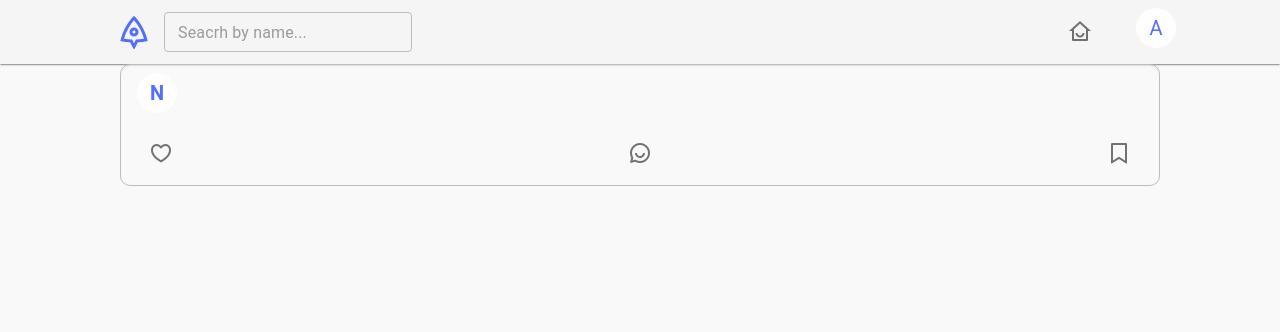
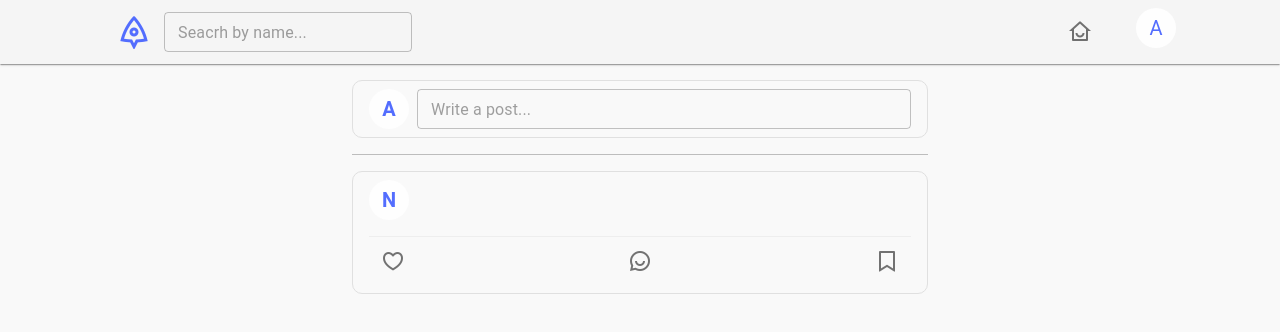
Before and after one commit to rbronin/yourspace-web, a React (Create React App) app: page /feed in a window 1280 px wide. Shown: the top 332 px of the page. Built offline with nearby package versions, Linux system fonts and the light colour scheme; no server answers.

Commit message:
Fixed: Create post & feed area

```diff
--- a/src/Components/Post/CreatePost.jsx
+++ b/src/Components/Post/CreatePost.jsx
@@ -1,19 +1,10 @@
 import React from "react";
-import Button from "@material-ui/core/Button";
-import Grid from "@material-ui/core/Grid";
 import TextField from "@material-ui/core/TextField";
-import Card from "@material-ui/core/Card";
-import IconButton from "@material-ui/core/IconButton";
-import Messages from "../Messages";
-import { Box } from "@material-ui/core";
+import { Avatar } from "@material-ui/core";
 import { makeStyles } from "@material-ui/core/styles";
-import { UserCxt } from "../../Config/UserContext";
-import { createPost } from "../../Config/server";
 
 function CreatePost() {
   const classes = useStyles();
-  const [message, setMessage] = React.useState("");
-  const { user } = React.useContext(UserCxt);
   const [post, setPosts] = React.useState({
     formData: new FormData(),
     loading: false,
@@ -24,76 +15,60 @@ function CreatePost() {
     formData.set(name, value);
     setPosts({ ...post, [name]: value });
   };
-  function makePost(e) {
-    e.preventDefault();
-    createPost(formData, user.token)
-      .then((res) => {
-        setMessage(res.message);
-        setPosts({
-          formData: null,
-        });
-      })
-      .catch((err) => console.log(err));
-  }
+
   return (
-    <Grid item alignContent="center" xs={12} lg={12}>
-      <Box marginY={1}>
-        <Card variant="outlined">
-          <form onSubmit={makePost}>
-            <Grid
-              container
-              direction="row"
-              justify="center"
-              alignItems="center"
-            >
+    <>
+      <div className={classes.root}>
+        <div className={classes.row}>
+          <Avatar className={classes.avatar} variant='circle'>
+            {"A"}
+          </Avatar>
           <TextField
-                type="text"
+            type='text'
             required={true}
-                variant="standard"
-                color="secondary"
+            variant='outlined'
+            color='primary'
             multiline={true}
             rowsMax={5}
-                placeholder="Write a post."
+            placeholder='Write a post...'
             onChange={handleInput("title")}
+            size='small'
+            fullWidth
+            className={classes.input}
           />
-              <Box>
-                <input
-                  className={classes.input}
-                  id="icon-button-file"
-                  type="file"
-                  onChange={handleInput("photo")}
-                />
-                <label htmlFor="icon-button-file">
-                  <IconButton
-                    color="primary"
-                    aria-label="upload picture"
-                    component="span"
-                  >
-                    <i class="ri-image-add-fill"></i>
-                  </IconButton>
-                </label>
-              </Box>
-              <Button
-                type="submit"
-                variant="contained"
-                size="small"
-                color="primary"
-              >
-                Create
-              </Button>
-            </Grid>
-          </form>
-        </Card>
-      </Box>
-      {message && <Messages success={message} />}
-    </Grid>
+        </div>
+      </div>
+      <div className={classes.divider}> </div>
+    </>
   );
 }
 
 export default CreatePost;
 
 const useStyles = makeStyles((theme) => ({
+  root: {
+    borderRadius: 10,
+    padding: theme.spacing(1, 2),
+    border: `1px solid ${theme.palette.grey[300]}`,
+  },
+  avatar: {
+    margin: theme.spacing(0, 1, 0, 0),
+    backgroundColor: "#fefefe",
+    color: theme.palette.primary.main,
+    fontWeight: "bold",
+  },
   input: {
-    display: "none",
+    borderRadius: 20,
+  },
+  row: {
+    display: "flex",
+    flexDirection: "row",
+  },
+  divider: {
+    height: 0,
+    width: "100%",
+    border: "none",
+    borderTop: `1px solid ${theme.palette.grey[400]}`,
+    margin: theme.spacing(2, 0),
   },
 }));
--- a/src/Components/Post/index.jsx
+++ b/src/Components/Post/index.jsx
@@ -36,7 +36,12 @@ const Post = ({ post }) => {
       <Box>
         <p className={styles.content}>{post?.content}</p>
       </Box>
-      <Box display='flex' flexDirection='row' justifyContent='space-between'>
+      <Box
+        className={styles.actions}
+        display='flex'
+        flexDirection='row'
+        justifyContent='space-between'
+      >
         <IconButton onClick={addLikes}>
           <i className='ri-heart-3-line'></i>
         </IconButton>
--- a/src/Components/Post/style/index.css.js
+++ b/src/Components/Post/style/index.css.js
@@ -2,8 +2,7 @@ import { makeStyles } from "@material-ui/core";
 
 const useStyles = makeStyles((theme) => ({
   root: {
-    margin: theme.spacing(0, 1),
-    border: `1px solid ${theme.palette.grey[400]}`,
+    border: `1px solid ${theme.palette.grey[300]}`,
     // boxShadow: theme.shadows[1],
     borderRadius: 10,
     padding: theme.spacing(1, 2),
@@ -43,6 +42,9 @@ const useStyles = makeStyles((theme) => ({
     maxHeight: 400,
     maxWidth: "fit-parent",
   },
+  actions: {
+    borderTop: `1px solid ${theme.palette.grey[200]}`,
+  },
 }));
 
 export default useStyles;
--- a/src/pages/common/Home.jsx
+++ b/src/pages/common/Home.jsx
@@ -92,7 +92,7 @@ function MainSection() {
       </Grid>
       <Grid item xs={12} sm={6} lg={6} xl={6}>
         <div className={styles.imgContainer}>
-          <img height={300} src={exploreImg} alt='banner' />
+          <img loading='lazy' height={300} src={exploreImg} alt='banner' />
         </div>
       </Grid>
     </Grid>
--- a/src/pages/feed/index.js
+++ b/src/pages/feed/index.js
@@ -1,6 +1,8 @@
 import React from "react";
+import Grid from "@material-ui/core/Grid";
 import AppBar from "../../Components/AppBar";
 import Post from "../../Components/Post";
+import CreatePost from "../../Components/Post/CreatePost";
 import useStyles from "./style/feed.css";
 
 const Feeds = () => {
@@ -9,7 +11,14 @@ const Feeds = () => {
     <div>
       <AppBar />
       <section className={styles.root}>
-        <Post />
+        <Grid container>
+          <Grid className={styles.leftSide} item xs={0} sm={2} lg={3}></Grid>
+          <Grid className={styles.middleSide} item xs={12} sm={8} lg={6}>
+            <CreatePost />
+            <Post />
+          </Grid>
+          <Grid className={styles.rightSide} item xs={0} sm={2} lg={3}></Grid>
+        </Grid>
       </section>
     </div>
   );
--- a/src/pages/feed/style/feed.css.js
+++ b/src/pages/feed/style/feed.css.js
@@ -3,6 +3,35 @@ import { makeStyles } from "@material-ui/core";
 const useStyles = makeStyles((theme) => ({
   root: {
     margin: theme.spacing(0, 14),
+    padding: theme.spacing(2, 0),
+    [theme.breakpoints.down("lg")]: {
+      margin: theme.spacing(0, 5),
+    },
+    [theme.breakpoints.down("sm")]: {
+      margin: theme.spacing(0, 5),
+    },
+    [theme.breakpoints.down("xs")]: {
+      margin: theme.spacing(0, 2),
+      padding: theme.spacing(1, 0),
+    },
+  },
+  rightSide: {
+    // border: `1px solid ${theme.palette.grey[300]}`,
+  },
+  leftSide: {
+    // border: `1px solid ${theme.palette.grey[300]}`,
+  },
+  middleSide: {
+    padding: theme.spacing(0, 2),
+    [theme.breakpoints.down("lg")]: {
+      padding: theme.spacing(0, 1.5),
+    },
+    [theme.breakpoints.down("sm")]: {
+      padding: theme.spacing(0, 1),
+    },
+    [theme.breakpoints.down("xs")]: {
+      padding: theme.spacing(0),
+    },
   },
 }));
 
```
Lines whose indentation alone changed are shown as unchanged.
